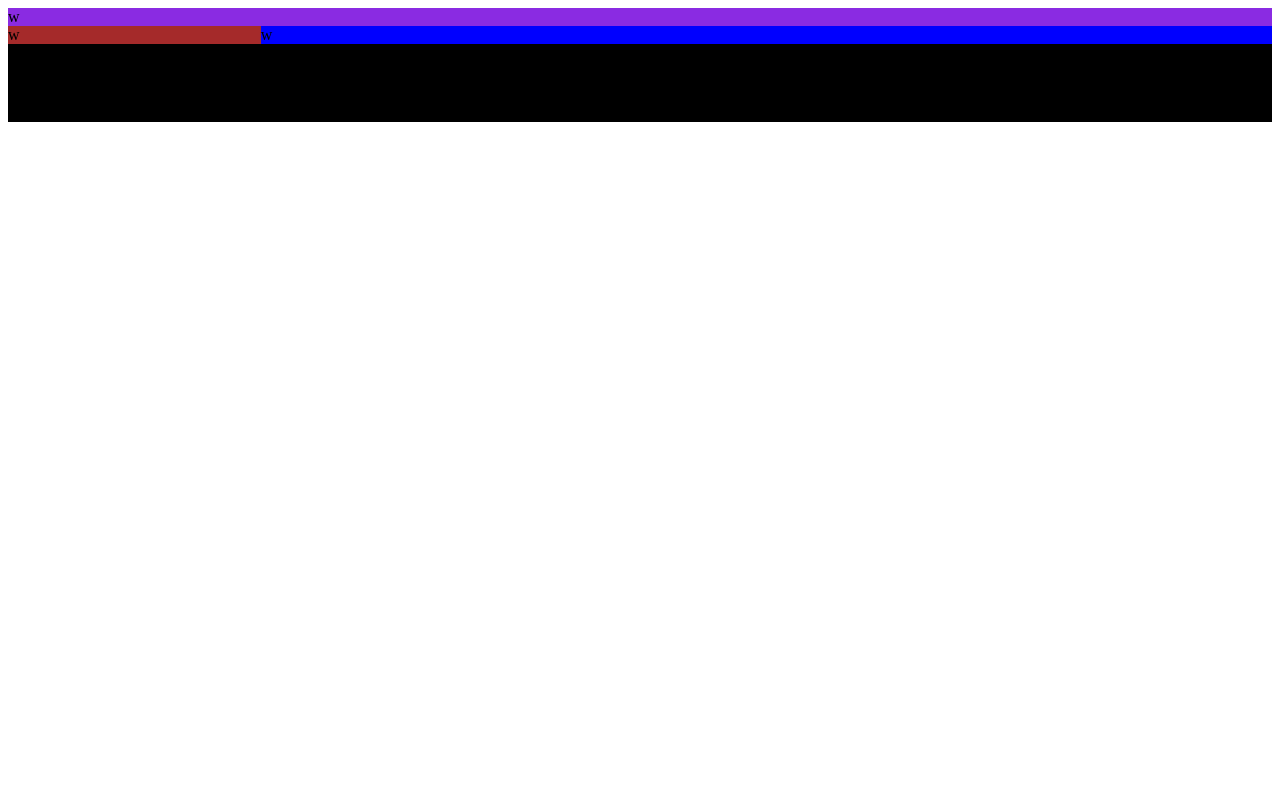
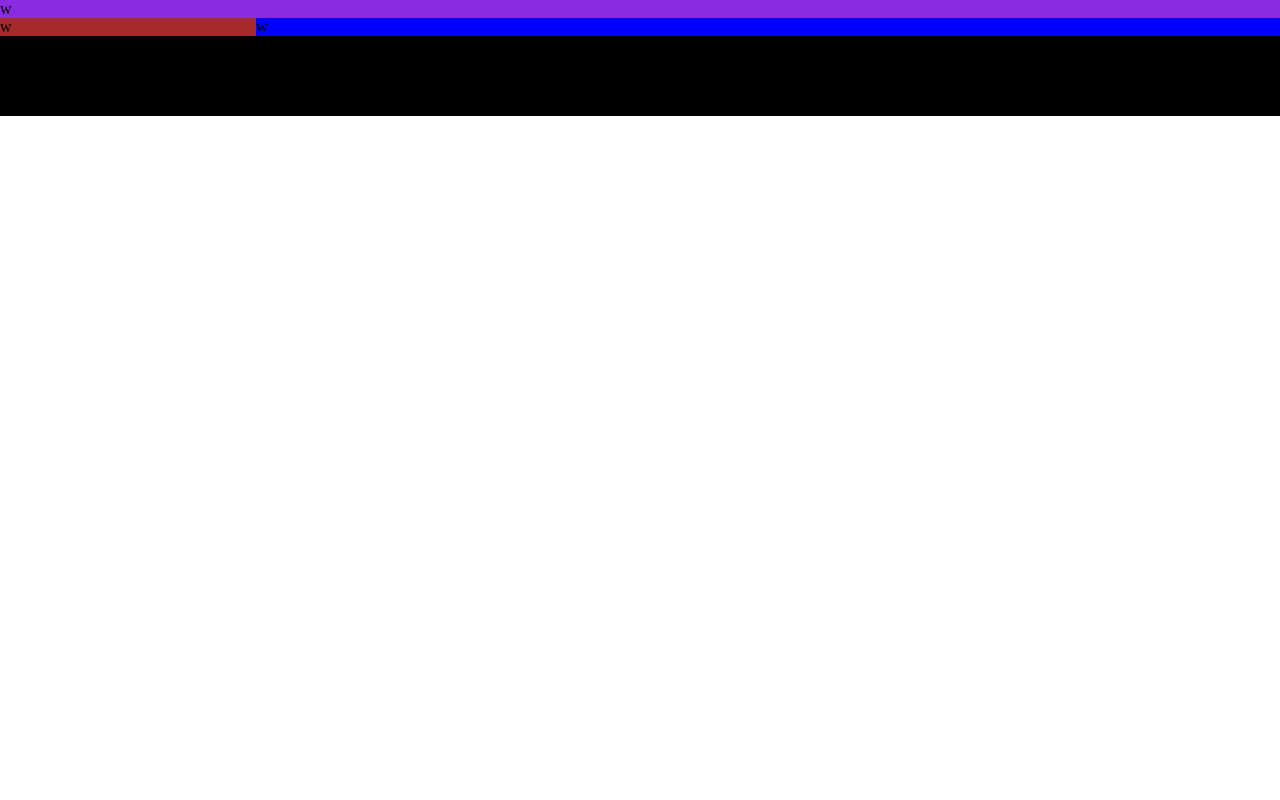
Before and after one commit to 19523197/NOKET, a PHP site: page /components.html in a window 1280 px wide. Run offline with PHP 8.4, Linux system fonts and the light colour scheme.

Commit message:
Add files via upload

```diff
--- a/css/components.css
+++ b/css/components.css
@@ -1,6 +1,6 @@
-body
-{
-
+body,head{
+    margin: 0;
+    padding: 0;
 }
 
 #page{
@@ -18,6 +18,7 @@
     width: 80%;
     height: auto;
     background-color: blue;
+
 
 }
 
```
